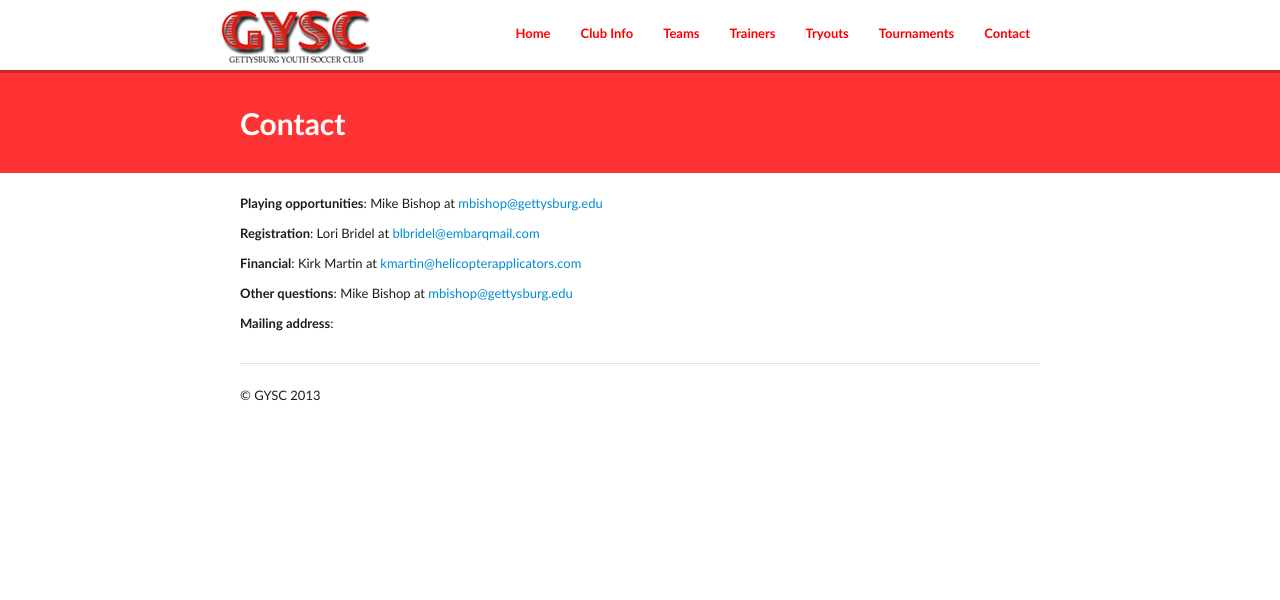
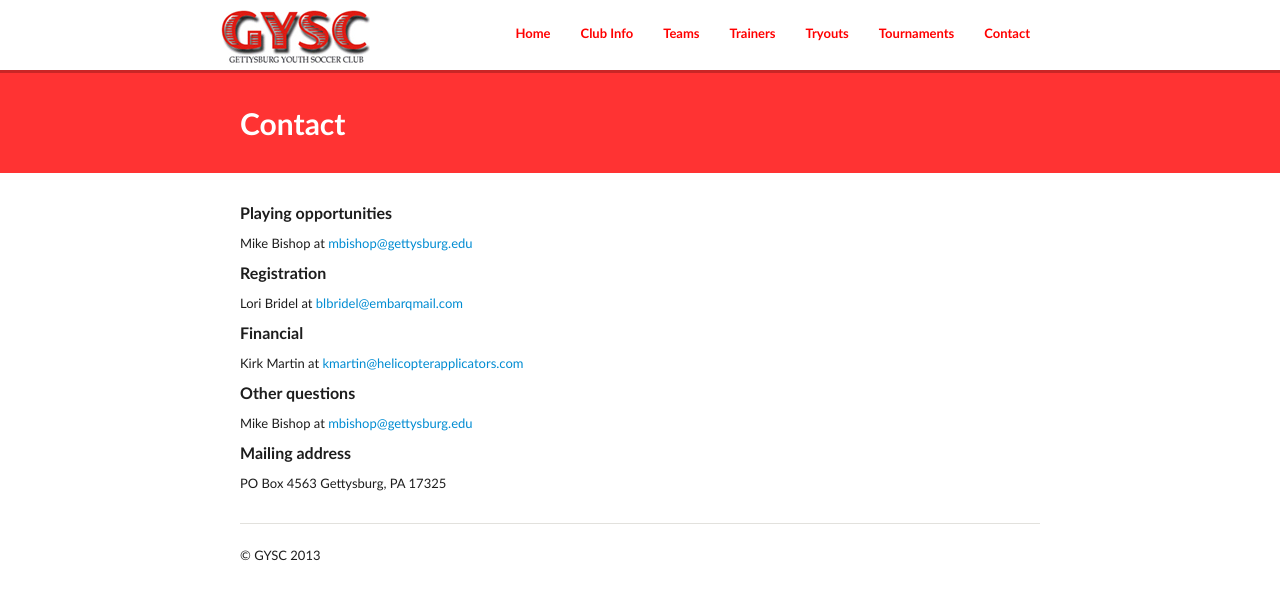
Before and after one commit to GYSC/gysc.github.com, a Jekyll site: the page built from contact.md, in a window 1280 px wide. Shown: the top 600 px of the page. Built offline with Jekyll 4.4.1, drawn with Linux system fonts in a browser that asks for light colours; Markdown is read by kramdown in place of the engine named in the settings.

Commit message:
Update contact.md

```diff
--- a/contact.md
+++ b/contact.md
@@ -5,12 +5,23 @@ img:
 tags: gettysburg youth soccer club, gettysburg, youth, soccer, club, contact
 permalink: /contact/
 ---
-<b>Playing opportunities</b>: Mike Bishop at <a href="mailto:mbishop@gettysburg.edu">mbishop@gettysburg.edu</a>
+####Playing opportunities
 
-<b>Registration</b>: Lori Bridel at <a href="mailto:blbridel@embarqmail.com">blbridel@embarqmail.com</a>
+Mike Bishop at <a href="mailto:mbishop@gettysburg.edu">mbishop@gettysburg.edu</a>
 
-<b>Financial</b>: Kirk Martin at <a href="mailto:kmartin@helicopterapplicators.com">kmartin@helicopterapplicators.com</a>
+####Registration
 
-<b>Other questions</b>: Mike Bishop at <a href="mailto:mbishop@gettysburg.edu">mbishop@gettysburg.edu</a>
+Lori Bridel at <a href="mailto:blbridel@embarqmail.com">blbridel@embarqmail.com</a>
 
-<b>Mailing address</b>:
+####Financial
+
+Kirk Martin at <a href="mailto:kmartin@helicopterapplicators.com">kmartin@helicopterapplicators.com</a>
+
+####Other questions
+
+Mike Bishop at <a href="mailto:mbishop@gettysburg.edu">mbishop@gettysburg.edu</a>
+
+####Mailing address
+
+PO Box 4563
+Gettysburg, PA 17325
```
